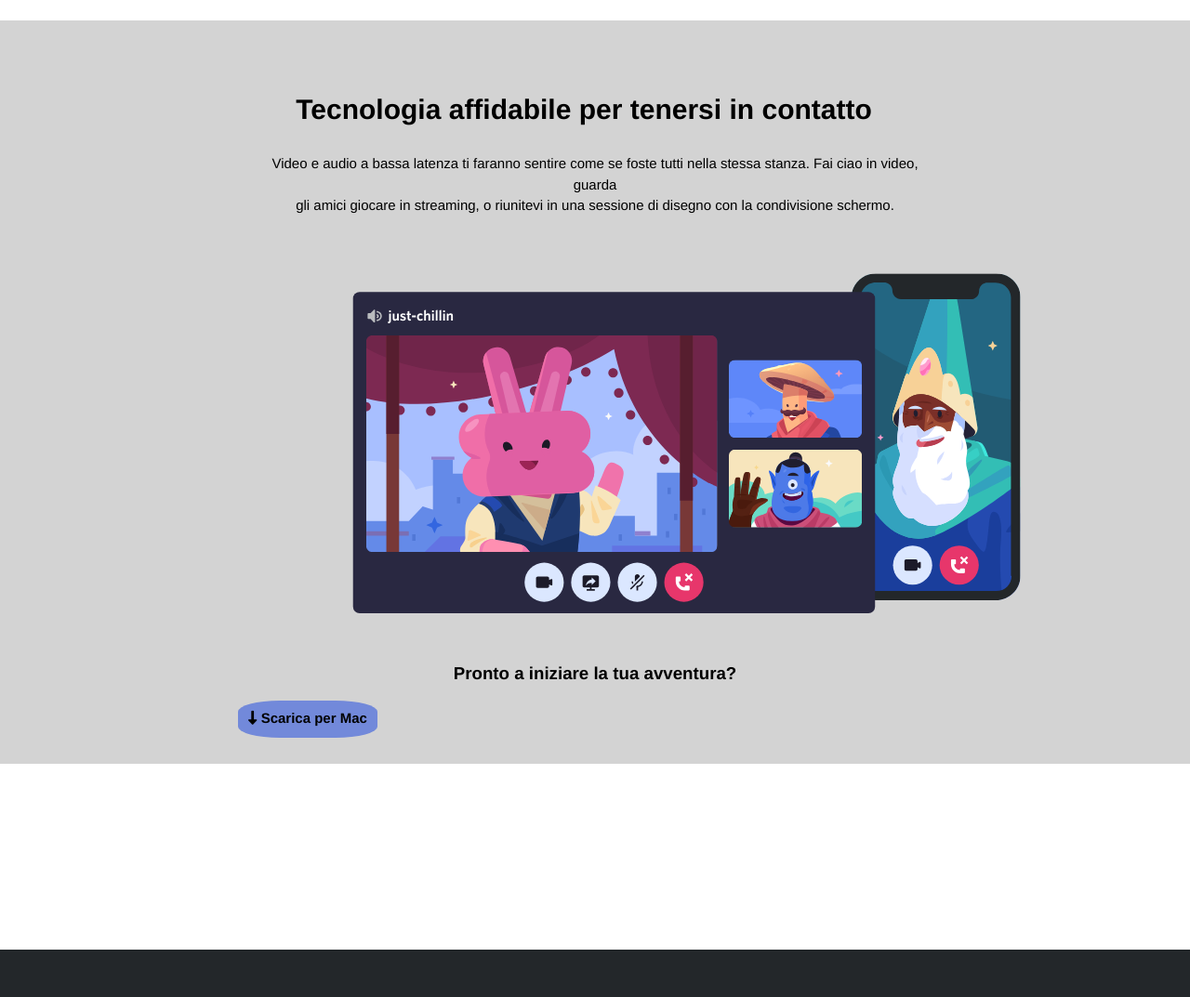
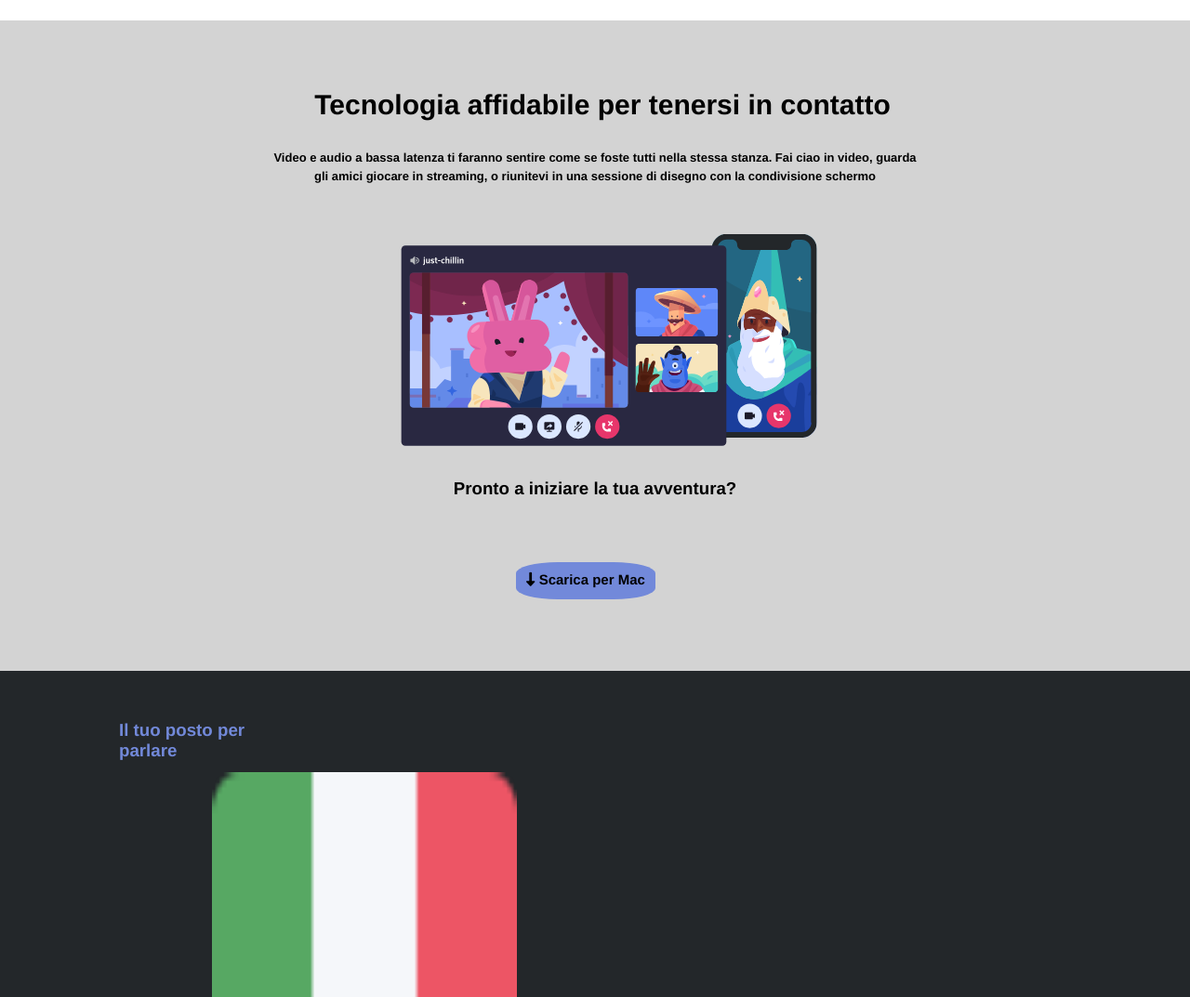
Before and after one commit to fede2796/htmlcss-discord, a plain HTML site: page index.html in a window 1280 px wide. Shown: the part 1978-3051 px from the top of the page at 93% size. Drawn offline with Linux system fonts and the light colour scheme.

Commit message:
ultime modifiche

```diff
--- a/css/style.css
+++ b/css/style.css
@@ -232,7 +232,7 @@ h2{
     display: flex;
     padding-bottom: 20px;
      /*TEST*/
-     height: 800px;
+     height: 700px;
 
 }
 .bigsquare{
@@ -242,24 +242,34 @@ h2{
     justify-content: center;
     align-items: center;
     border: none;
-
-
 }
 .bigsquare h2{
     text-align: center;
-    margin-right: 40px;
-    font-size: 30px;
 }
-.bigsquare p {
+.bigsquare p{
     color: black;
+    font-size: 13px;
+}
+.bigsquare img{
+    padding-top: 10px;
+    width: 600px;
+    height: 300px;
+}
+.adventure{
     text-align: center;
-    font-size: 15px;
 }
-h3{
+.bigsquare .botton-box{
+    margin-top: 60px;
+}
+.purple{
+    background-color: #7289da ;
+    width: 150px;
+    height: 40px;
+}
+.purple a{
     color: black;
-    text-align: center;
-    padding-bottom: 10px;
 }
+
 .four{
     background-color:#23272a;
     display: flex;
@@ -271,23 +281,15 @@ h3{
 }
 
 .first-column{
-    border: 1px dotted black;
-    background-color: #f08080;
+    border: 1px none;
+    background-color: transparent;
     height: 100%;
     width: 40%;
 }
-.img-big{
-    text-align: center;
 
-}
-.big{
-
-    width: 100%;
-    height: 100%;
-}
 .second-column{
-    border: 1px dotted black;
-    background-color: #20b2aa;
+    border: none;
+    background-color: transparent;
     height: 100%;
     width: 60%;
     display: flex;
@@ -295,18 +297,19 @@ h3{
     align-items: center;
 }
 .col4{
-    border: 1px dotted white;
+    border: none;
 
     height: 100%;
     width: 25%;
 }
-.purple{
-    background-color: #7289da ;
-    width: 150px;
-    height: 40px;
+.first-column h3{
+    color: #7289d9;
 }
-.purple a{
-    color: black;
+.first-column img{
+
+}
+.twitter{
+    text-decoration-color: white;
 }
 hr{
     color: grey ;
@@ -314,7 +317,7 @@ hr{
 
 /*FOOTER*/
 footer{
-    margin-top: 200px;
+
     background-color: #23272a;
     padding-top: 30px;
      /* TEST */
--- a/index.html
+++ b/index.html
@@ -97,18 +97,15 @@
         </section>
         <section class="third">
              <div class="bigsquare ">
-                <h2><strong> Tecnologia affidabile per tenersi in contatto </strong></h2>
-                <p>Video e audio a bassa latenza ti faranno sentire come se foste tutti nella stessa stanza. Fai ciao in video, guarda <br> gli amici giocare in streaming, o riunitevi in una sessione di disegno con la condivisione schermo.</p>
-                <div class="img-big">
-                    <img class="big" src="img/item4-big.svg" alt="contatto">
+               <h2> Tecnologia affidabile per tenersi in contatto</h2>
+               <p><strong> Video e audio a bassa latenza ti faranno sentire come se foste tutti nella stessa stanza. Fai ciao in video, guarda <br> gli amici giocare in streaming, o riunitevi in una sessione di disegno con la condivisione schermo</strong></p>
+                <img src="img/item4-big.svg" alt="">
+                <div class="adventure">
+                    <h3>Pronto a iniziare la tua avventura?</h3>
                 </div>
-
-                 <h3>Pronto a iniziare la tua avventura?</h3>
-                <div class="bottom-box">
-                    <div class="botton-big purple"><i class="fa-solid fa-down-long"></i><strong><a href="Scarica per Mac"> Scarica per Mac</a></strong></div>
+                <div class="botton-box">
+                    <div class="botton-big purple"  > <i class="fa-solid fa-down-long"></i><strong><a href="Scarica per Mac"> Scarica per Mac</a></strong></div></div>
                 </div>
-
-
              </div>
 
         </section>
@@ -122,7 +119,11 @@
     <footer>
         <section class="four">
             <div class="columns">
-                <div class="first-column"></div>
+                <div class="first-column">
+                    <h3>Il tuo posto per <br> parlare</h3>
+                    <img src="/img/ita.png" alt="italia">
+                    <div class="twitter"></div><i class="fa-brands fa-twitter"></i>
+                </div>
                 <div class="second-column">
                     <div class="col4"></div>
                     <div class="col4"></div>
```
